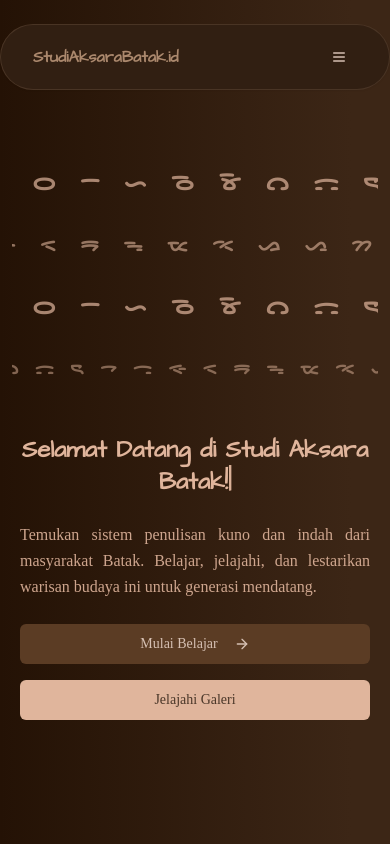
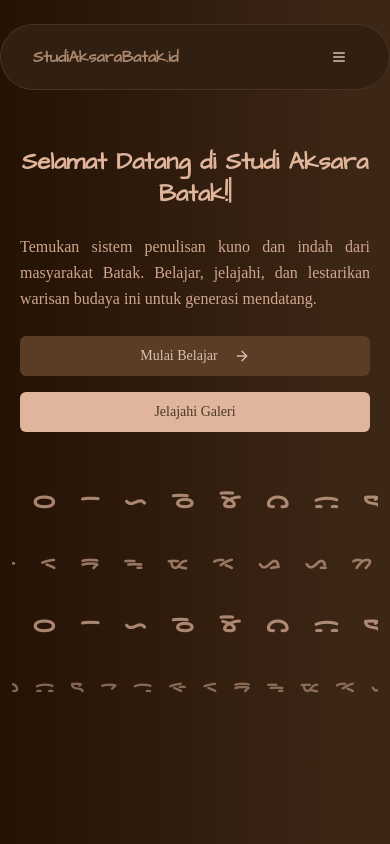
Before and after one commit to raf0411/studi-aksara-batak, a React (Vite) app: page / in a window 390 px wide. Shown: the top 844 px of the page. Built offline with nearby package versions, Linux system fonts and the light colour scheme; a web font is replaced by a local one.

Commit message:
fix responsiveness

```diff
--- a/src/pages/Home.tsx
+++ b/src/pages/Home.tsx
@@ -92,7 +92,7 @@
         transition={{ duration: 0.8 }}
         className="py-10 sm:py-16 lg:py-20"
       >
-        <div className="grid grid-cols-1 lg:grid-cols-2 gap-8 sm:gap-12 items-center">
+        <div className="grid grid-cols-1 lg:grid-cols-2 gap-8 sm:gap-1 items-center">
           {/* Left side - Text and buttons */}
           <div className="space-y-6 sm:space-y-8 text-center lg:text-left">
             <h1 className="text-2xl sm:text-3xl lg:text-4xl xl:text-5xl font-heading font-bold text-batak-cream mb-4 sm:mb-6 min-h-[2rem] sm:min-h-[2.5rem] lg:min-h-[3.5rem] px-2">
@@ -119,7 +119,7 @@
           </div>
 
           {/* Right side - Scrolling Aksara Batak Characters */}
-          <div className="flex justify-center lg:justify-end order-first lg:order-last">
+          <div className="flex justify-center lg:justify-end">
             <div
               className="w-full max-w-lg h-64 sm:h-80 lg:h-96 flex flex-col gap-4 sm:gap-6 lg:gap-8 items-center justify-center select-none marquee-no-scroll overflow-hidden"
               onWheel={handleWheel}
```
